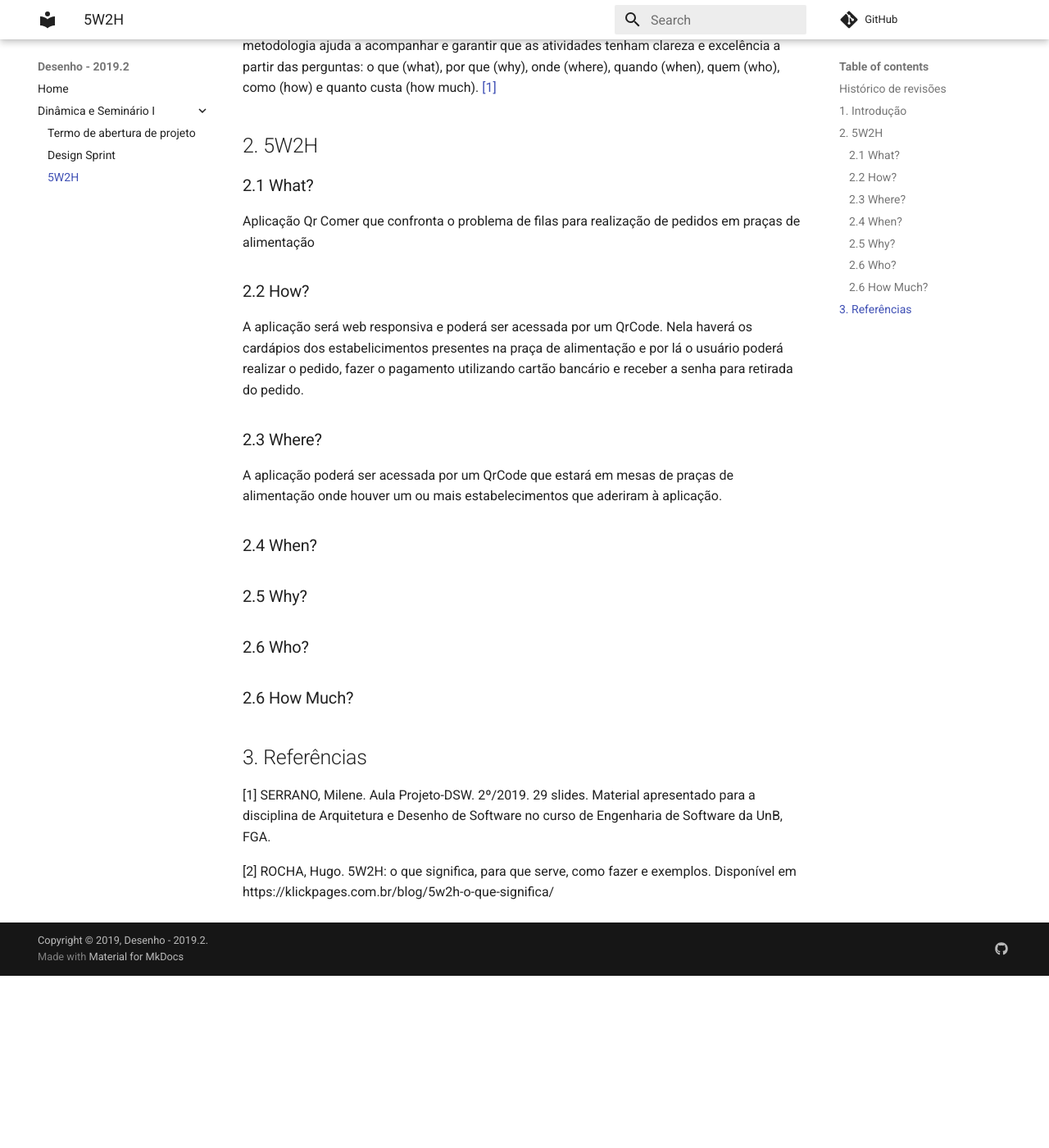
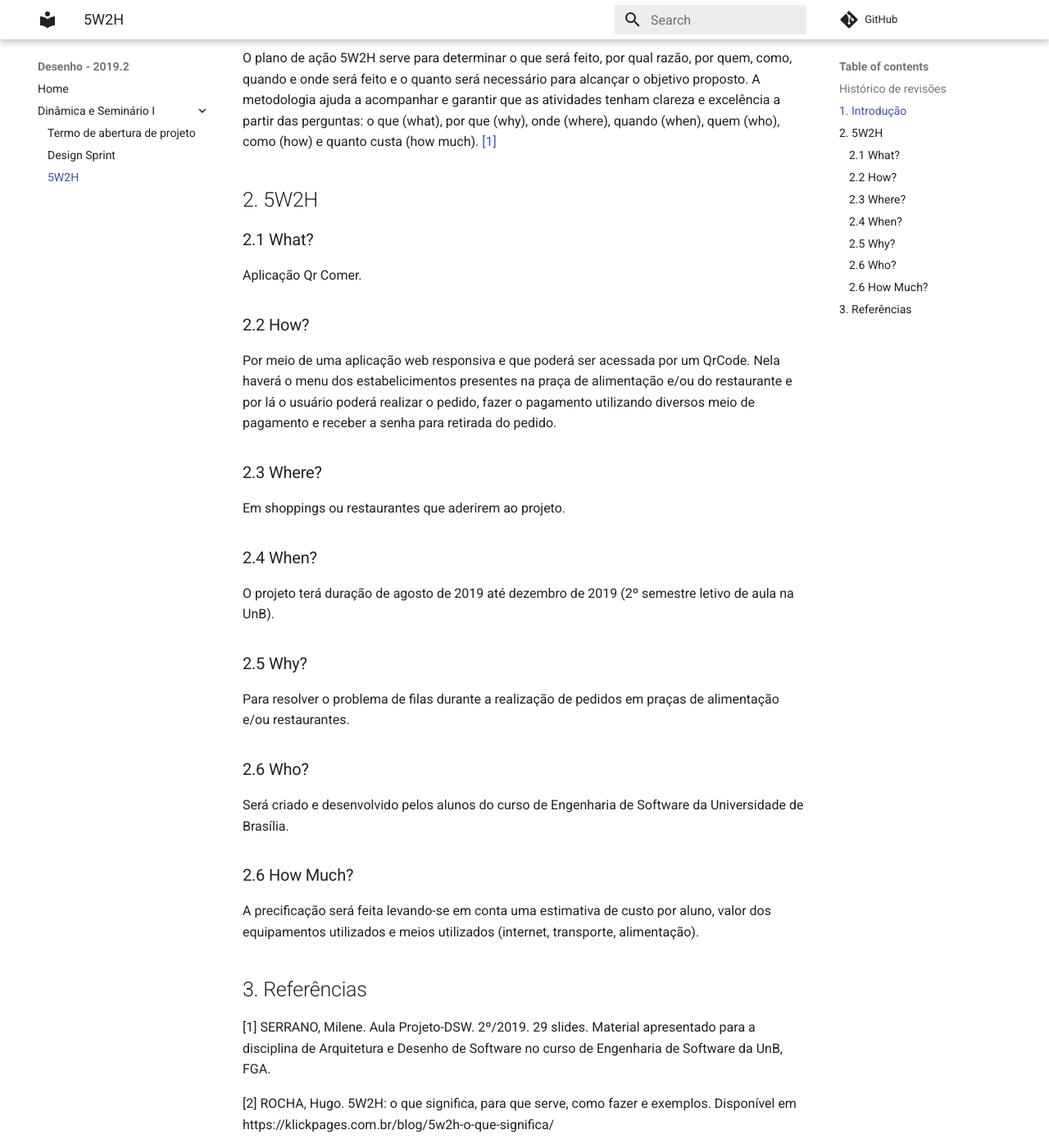
Before and after one commit to fga-desenho-2019-2/Wiki, an MkDocs documentation site: the page built from docs/seminario1/5w2h.md, in a window 1280 px wide and 1400 px high, scrolled down 503 px. Shown: the whole window at 82% size. Built offline with MkDocs 1.6.1 and Material for MkDocs 9.7.7, drawn with Linux system fonts in a browser that asks for light colours; comment, search, counter and statistics services are not loaded; old or Windows-style settings are respelled for this version of MkDocs; before the commit the page ends 1693 px from its top, so only the background shows below that; some of the changed text lies outside the part shown.

Commit message:
Adição de When(2.4), Why(2.5, Who(2.6) e How Much(2.7)
Signed-off-by: Leonardo Barreiros <leossb36@gmail.com>
Co-authored-by: Elias Bernardo <ebmm01@gmail.com>

```diff
--- a/docs/seminario1/5w2h.md
+++ b/docs/seminario1/5w2h.md
@@ -5,6 +5,7 @@
 |:--------:|:--------:|:----------------------:|:---------------------------:|
 |20/08/2019|   0.1   | Criação do documento e estrutura de tópicos, adição de Introdução(1) e Referências(2)|   [Sara Silva](https://github.com/silvasara)  |
 |20/08/2019|   0.2   | Adição de What(2.1), How(2.2) e Where(2.3) |   [Sara Silva](https://github.com/silvasara)  |
+|21/08/2019|   0.3   | Adição de When(2.4), Why(2.5, Who(2.6) e How Much(2.7) | [Elias Bernardo](https://github.com/ebmm01) [Leonardo Barreiros](https://github.com/leossb36) |
 
 ## 1. Introdução
 
@@ -13,21 +14,25 @@
 ## 2. 5W2H
 
 ### 2.1 What?
-Aplicação Qr Comer que confronta o problema de filas para realização de pedidos em praças de alimentação
+Aplicação Qr Comer.
 
 ### 2.2 How?
-A aplicação será web responsiva e poderá ser acessada por um QrCode. Nela haverá os cardápios dos estabelicimentos presentes na praça de alimentação e por lá o usuário poderá realizar o pedido, fazer o pagamento utilizando cartão bancário e receber a senha para retirada do pedido.
+Por meio de uma aplicação web responsiva e que poderá ser acessada por um QrCode. Nela haverá o menu dos estabelicimentos presentes na praça de alimentação e/ou do restaurante e por lá o usuário poderá realizar o pedido, fazer o pagamento utilizando diversos meio de pagamento e receber a senha para retirada do pedido.
 
 ### 2.3 Where?
-A aplicação poderá ser acessada por um QrCode que estará em mesas de praças de alimentação onde houver um ou mais estabelecimentos que aderiram à aplicação.
+Em shoppings ou restaurantes que aderirem ao projeto.
 
 ### 2.4 When?
+O projeto terá duração de agosto de 2019 até dezembro de 2019 (2º semestre letivo de aula na UnB).
 
 ### 2.5 Why?
+Para resolver o problema de filas durante a realização de pedidos em praças de alimentação e/ou restaurantes.
 
 ### 2.6 Who?
+Será criado e desenvolvido pelos alunos do curso de Engenharia de Software da Universidade de Brasília.
 
 ### 2.6 How Much?
+A precificação será feita levando-se em conta uma estimativa de custo por aluno, valor dos equipamentos utilizados e meios utilizados (internet, transporte, alimentação).
 
 ## 3. Referências
 [1] SERRANO, Milene. Aula Projeto-DSW. 2º/2019. 29 slides. Material apresentado para a disciplina de Arquitetura e Desenho de Software no curso de Engenharia de Software da UnB, FGA.
```
